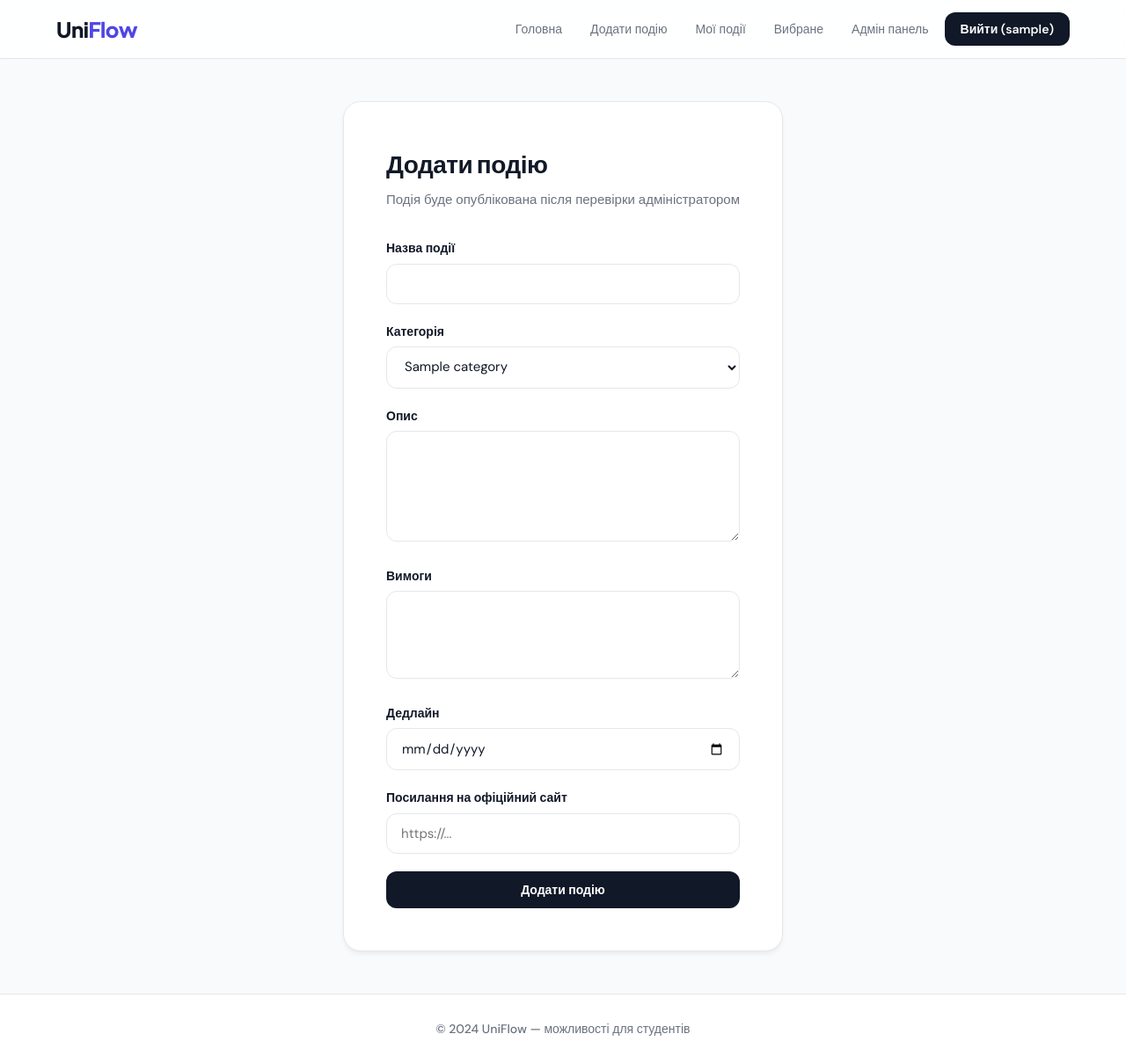
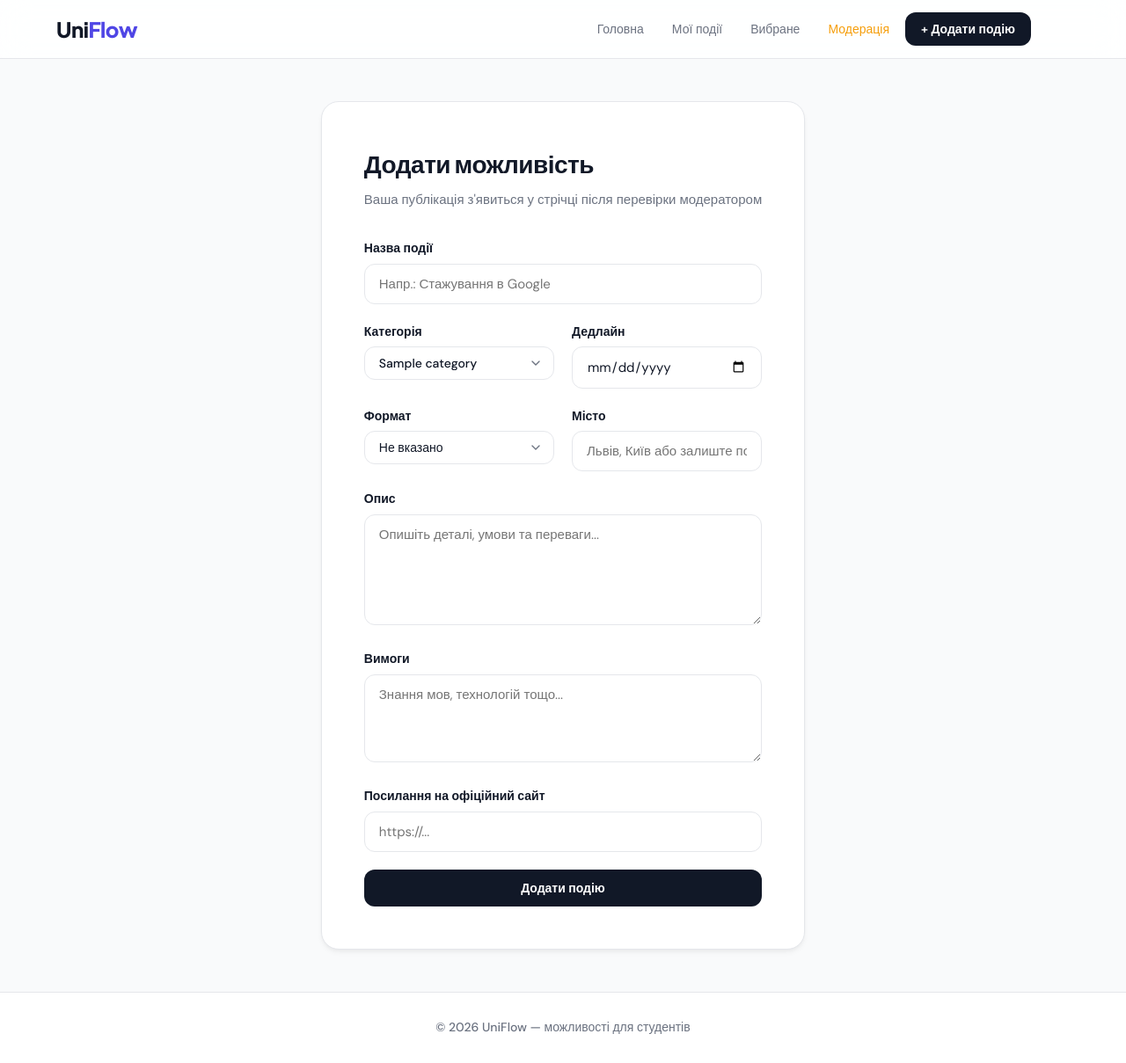
Before and after one commit to olesiashn3/uniflow, a Flask app: page /add in a window 1280 px wide. Shown: the whole page at 88% size. After the commit the page ends 1176 px from the top, so only its background shows below. Run offline with Flask 3, Linux system fonts and the light colour scheme; a user stored in the database is signed in; tables that the repository leaves empty hold one stand-in row (values such as "Sample post"); one stand-in notice (Sample message) is shown; some libraries are stand-ins or nearby versions.

Commit message:
Оновлено дизайн, додано поля формату та міста, виправлено баг із простроченими дедлайнами

```diff
--- a/app/forms.py
+++ b/app/forms.py
@@ -60,5 +60,14 @@ class EventForm(FlaskForm):
         Optional(),
         URL(message='Введіть коректне посилання')
     ])
+    format = SelectField('Формат', choices=[
+        ('', 'Не вказано'),
+        ('online', 'Онлайн'),
+        ('offline', 'Офлайн')
+    ], validators=[Optional()])
+    city = StringField('Місто', validators=[
+        Optional(),
+        Length(max=100)
+    ])
     category_id = SelectField('Категорія', coerce=int)
     submit = SubmitField('Додати подію')
--- a/app/models.py
+++ b/app/models.py
@@ -16,7 +16,7 @@ class User(UserMixin, db.Model):
     username = db.Column(db.String(64), unique=True, nullable=False)
     email = db.Column(db.String(120), unique=True, nullable=False)
     password_hash = db.Column(db.String(256), nullable=False)
-    role = db.Column(db.String(10), default='user')  # 'user' або 'admin'
+    role = db.Column(db.String(10), default='user')
     created_at = db.Column(db.DateTime, default=datetime.utcnow)
 
     events = db.relationship('Event', backref='author', lazy='dynamic')
@@ -53,7 +53,9 @@ class Event(db.Model):
     requirements = db.Column(db.Text)
     deadline = db.Column(db.Date)
     link = db.Column(db.String(500))
-    status = db.Column(db.String(10), default='pending')  # pending/approved/rejected
+    format = db.Column(db.String(10), nullable=True)
+    city = db.Column(db.String(100), nullable=True)
+    status = db.Column(db.String(10), default='pending')
     created_at = db.Column(db.DateTime, default=datetime.utcnow)
 
     author_id = db.Column(db.Integer, db.ForeignKey('users.id'), nullable=False)
--- a/app/routes/events.py
+++ b/app/routes/events.py
@@ -14,8 +14,14 @@ def index():
     search = request.args.get('search', '')
     category_id = request.args.get('category', 0, type=int)
     sort = request.args.get('sort', 'new')
+    format_type = request.args.get('format', '')
 
+    # Обираємо тільки схвалені події
     query = Event.query.filter_by(status='approved')
+
+    # ДОДАНО: Фільтруємо прострочені події (показуємо лише ті, де дедлайн у майбутньому або відсутній)
+    # Зверни увагу: треба імпортувати date з datetime (вже має бути в файлі)
+    query = query.filter((Event.deadline >= date.today()) | (Event.deadline == None))
 
     if search:
         query = query.filter(Event.title.ilike(f'%{search}%'))
@@ -23,12 +29,16 @@ def index():
     if category_id:
         query = query.filter_by(category_id=category_id)
 
+    if format_type in ['online', 'offline']:
+        query = query.filter_by(format=format_type)
+
     if sort == 'deadline':
-        query = query.order_by(Event.deadline.asc())
+        query = query.filter(Event.deadline != None).order_by(Event.deadline.asc())
     else:
         query = query.order_by(Event.created_at.desc())
 
     events_list = query.paginate(page=page, per_page=9, error_out=False)
+    # ... решта коду залишається без змін ...
     categories = Category.query.all()
 
     favorite_ids = []
@@ -85,6 +95,8 @@ def add():
             requirements=form.requirements.data,
             deadline=form.deadline.data,
             link=form.link.data,
+            format=form.format.data or None,
+            city=form.city.data or None,
             category_id=form.category_id.data,
             author_id=current_user.id,
             status='pending'
--- a/app/static/js/main.js
+++ b/app/static/js/main.js
@@ -1,6 +1,6 @@
 document.addEventListener('DOMContentLoaded', function () {
 
-    // Alerts auto-hide
+    // 1. Автоматичне приховування повідомлень (Alerts auto-hide)
     document.querySelectorAll('.alert').forEach(function (alert) {
         setTimeout(function () {
             alert.style.opacity = '0';
@@ -9,10 +9,11 @@ document.addEventListener('DOMContentLoaded', function () {
         }, 4000);
     });
 
-    // Carousel
+    // 2. Логіка Каруселі (Carousel)
     let current = 0;
     const cards = document.querySelectorAll('.carousel-card');
     const dots = document.querySelectorAll('.dot');
+
     if (cards.length) {
         setInterval(function () {
             goToSlide((current + 1) % cards.length);
@@ -20,6 +21,7 @@ document.addEventListener('DOMContentLoaded', function () {
     }
 
     window.goToSlide = function (index) {
+        if (!cards.length) return;
         cards[current].classList.remove('active');
         dots[current].classList.remove('active');
         current = index;
@@ -27,9 +29,39 @@ document.addEventListener('DOMContentLoaded', function () {
         dots[current].classList.add('active');
     };
 
-    // Clear search
+    // 3. Очищення пошуку (Clear search)
     window.clearSearch = function () {
         document.getElementById('searchInput').value = '';
         document.getElementById('filterForm').submit();
     };
+
+    // 4. AJAX для кнопки "Вибране" (сердечко без перезавантаження)
+    const favForms = document.querySelectorAll('.heart-form');
+    favForms.forEach(form => {
+        form.addEventListener('submit', function (e) {
+            e.preventDefault(); // Зупиняємо перезавантаження сторінки
+
+            const btn = form.querySelector('.heart-btn');
+            const url = form.getAttribute('action');
+
+            fetch(url, {
+                method: 'POST',
+                headers: {
+                    'X-Requested-With': 'XMLHttpRequest' // Кажемо Flask, що це AJAX
+                }
+            })
+            .then(response => response.json())
+            .then(data => {
+                // Змінюємо іконку залежно від того, що повернув сервер
+                if (data.is_favorite) {
+                    btn.classList.add('active');
+                    btn.innerHTML = '<i class="ph-fill ph-heart"></i>'; // Зафарбоване серце
+                } else {
+                    btn.classList.remove('active');
+                    btn.innerHTML = '<i class="ph ph-heart"></i>'; // Пусте серце
+                }
+            })
+            .catch(error => console.error('Помилка додавання у вибране:', error));
+        });
+    });
 });
--- a/app/templates/base.html
+++ b/app/templates/base.html
@@ -4,6 +4,8 @@
     <meta charset="UTF-8">
     <meta name="viewport" content="width=device-width, initial-scale=1.0">
     <title>{% block title %}UniFlow{% endblock %}</title>
+    <link href="https://fonts.googleapis.com/css2?family=Plus+Jakarta+Sans:ital,wght@0,400;0,500;0,600;0,700;0,800;1,400&family=DM+Sans:wght@400;500;600&display=swap" rel="stylesheet">
+    <script src="https://unpkg.com/@phosphor-icons/web"></script>
     <link rel="stylesheet" href="{{ url_for('static', filename='css/style.css') }}">
 </head>
 <body>
@@ -14,13 +16,17 @@
         <div class="nav-links">
             <a href="{{ url_for('events.index') }}">Головна</a>
             {% if current_user.is_authenticated %}
-                <a href="{{ url_for('events.add') }}">Додати подію</a>
                 <a href="{{ url_for('events.my_events') }}">Мої події</a>
                 <a href="{{ url_for('favorites.index') }}">Вибране</a>
                 {% if current_user.role == 'admin' %}
-                    <a href="{{ url_for('admin.dashboard') }}">Адмін панель</a>
+                    <a href="{{ url_for('admin.dashboard') }}" style="color: var(--warning);">
+                        <i class="ph ph-shield-check"></i> Модерація
+                    </a>
                 {% endif %}
-                <a href="{{ url_for('auth.logout') }}" class="btn-nav">Вийти ({{ current_user.username }})</a>
+                <a href="{{ url_for('events.add') }}" class="btn-nav">+ Додати подію</a>
+                <a href="{{ url_for('auth.logout') }}" style="margin-left: 12px; color: var(--danger);" title="Вийти">
+                    <i class="ph ph-sign-out"></i>
+                </a>
             {% else %}
                 <a href="{{ url_for('auth.login') }}">Увійти</a>
                 <a href="{{ url_for('auth.register') }}" class="btn-nav">Реєстрація</a>
@@ -32,9 +38,24 @@
 <main class="container">
     {% with messages = get_flashed_messages(with_categories=true) %}
         {% if messages %}
+            <div id="flash-container" style="position: fixed; top: 80px; right: 24px; z-index: 1000; display: flex; flex-direction: column; gap: 10px;">
             {% for category, message in messages %}
-                <div class="alert alert-{{ category }}">{{ message }}</div>
+                <div class="alert alert-{{ category }}" style="margin: 0; box-shadow: var(--shadow-sm);">
+                    {{ message }}
+                </div>
             {% endfor %}
+            </div>
+            <script>
+                // Автоматичне приховування повідомлень через 3 секунди
+                setTimeout(function() {
+                    const flashContainer = document.getElementById('flash-container');
+                    if (flashContainer) {
+                        flashContainer.style.transition = 'opacity 0.5s ease';
+                        flashContainer.style.opacity = '0';
+                        setTimeout(() => flashContainer.remove(), 500);
+                    }
+                }, 3000);
+            </script>
         {% endif %}
     {% endwith %}
 
@@ -43,7 +64,7 @@
 
 <footer class="footer">
     <div class="container">
-        <p>© 2024 UniFlow — можливості для студентів</p>
+        <p>© 2026 UniFlow — можливості для студентів</p>
     </div>
 </footer>
 
--- a/app/templates/events/add.html
+++ b/app/templates/events/add.html
@@ -4,45 +4,60 @@
 
 {% block content %}
 <div class="form-container">
-    <h2>Додати подію</h2>
-    <p class="auth-subtitle">Подія буде опублікована після перевірки адміністратором</p>
+    <h2>Додати можливість</h2>
+    <p class="auth-subtitle">Ваша публікація з'явиться у стрічці після перевірки модератором</p>
 
     <form method="POST">
         {{ form.hidden_tag() }}
 
         <div class="form-group">
-            {{ form.title.label }}
-            {{ form.title(class="form-control") }}
+            <label>{{ form.title.label.text }}</label>
+            {{ form.title(class="form-control", placeholder="Напр.: Стажування в Google") }}
             {% for error in form.title.errors %}
                 <span class="error">{{ error }}</span>
             {% endfor %}
         </div>
 
-        <div class="form-group">
-            {{ form.category_id.label }}
-            {{ form.category_id(class="form-control") }}
+        <div style="display: grid; grid-template-columns: 1fr 1fr; gap: 20px;">
+            <div class="form-group">
+                <label>{{ form.category_id.label.text }}</label>
+                {{ form.category_id(class="form-control dropdown") }}
+            </div>
+            <div class="form-group">
+                <label>{{ form.deadline.label.text }}</label>
+                {{ form.deadline(class="form-control") }}
+            </div>
+        </div>
+
+        <div style="display: grid; grid-template-columns: 1fr 1fr; gap: 20px;">
+            <div class="form-group">
+                <label>{{ form.format.label.text }}</label>
+                {{ form.format(class="form-control dropdown") }}
+            </div>
+            <div class="form-group">
+                <label>{{ form.city.label.text }}</label>
+                {{ form.city(class="form-control", placeholder="Львів, Київ або залиште порожнім") }}
+                {% for error in form.city.errors %}
+                    <span class="error">{{ error }}</span>
+                {% endfor %}
+            </div>
         </div>
 
         <div class="form-group">
-            {{ form.description.label }}
-            {{ form.description(class="form-control", rows=5) }}
+            <label>{{ form.description.label.text }}</label>
+            {{ form.description(class="form-control", rows=5, placeholder="Опишіть деталі, умови та переваги...") }}
             {% for error in form.description.errors %}
                 <span class="error">{{ error }}</span>
             {% endfor %}
         </div>
 
         <div class="form-group">
-            {{ form.requirements.label }}
-            {{ form.requirements(class="form-control", rows=3) }}
+            <label>{{ form.requirements.label.text }}</label>
+            {{ form.requirements(class="form-control", rows=3, placeholder="Знання мов, технологій тощо...") }}
         </div>
 
         <div class="form-group">
-            {{ form.deadline.label }}
-            {{ form.deadline(class="form-control") }}
-        </div>
-
-        <div class="form-group">
-            {{ form.link.label }}
+            <label>{{ form.link.label.text }}</label>
             {{ form.link(class="form-control", placeholder="https://...") }}
             {% for error in form.link.errors %}
                 <span class="error">{{ error }}</span>
```
Also changed, not shown: app/templates/admin/dashboard.html (+26 -21 lines), app/templates/events/detail.html (+30 -13 lines), 2 other files.
